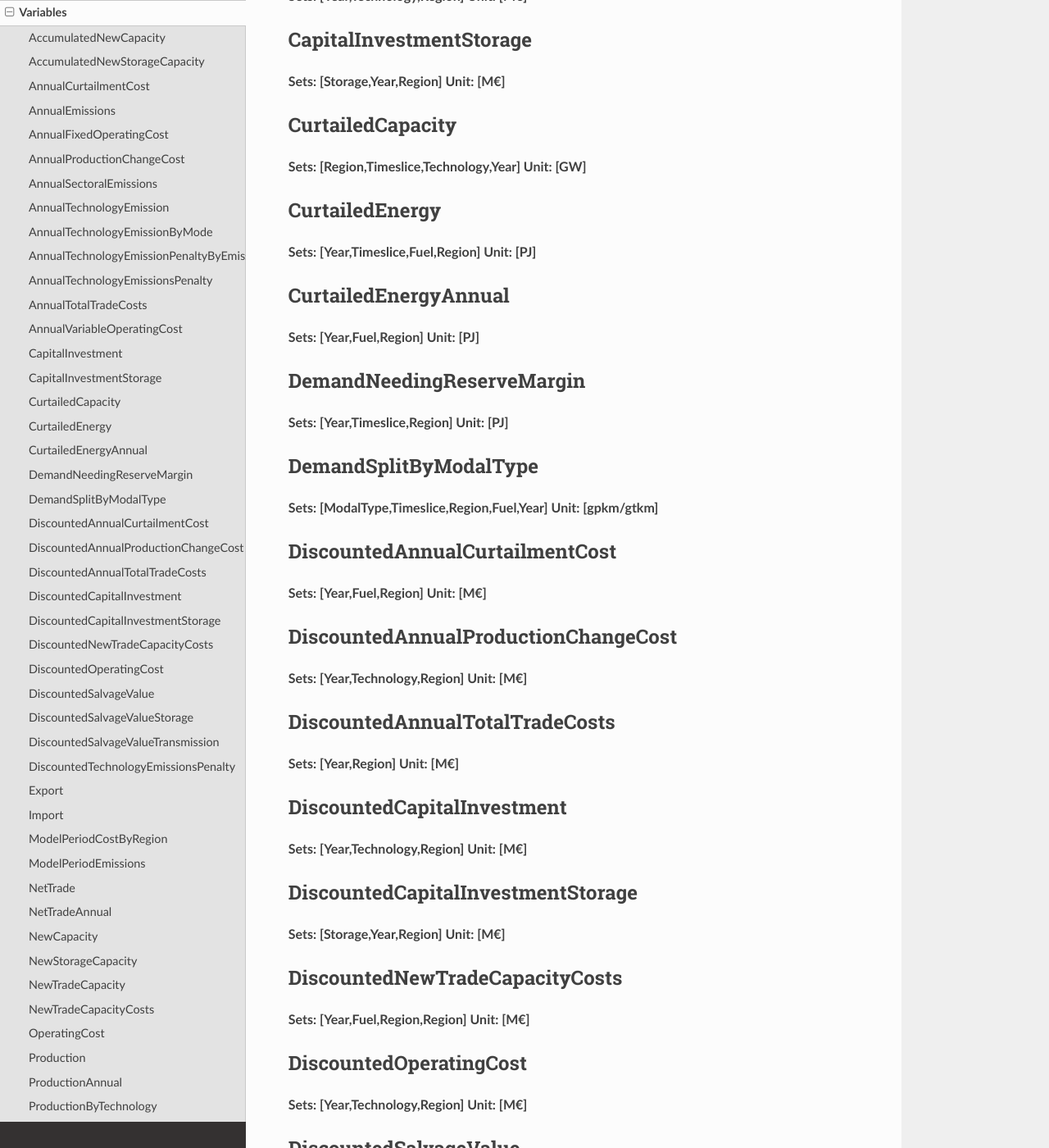
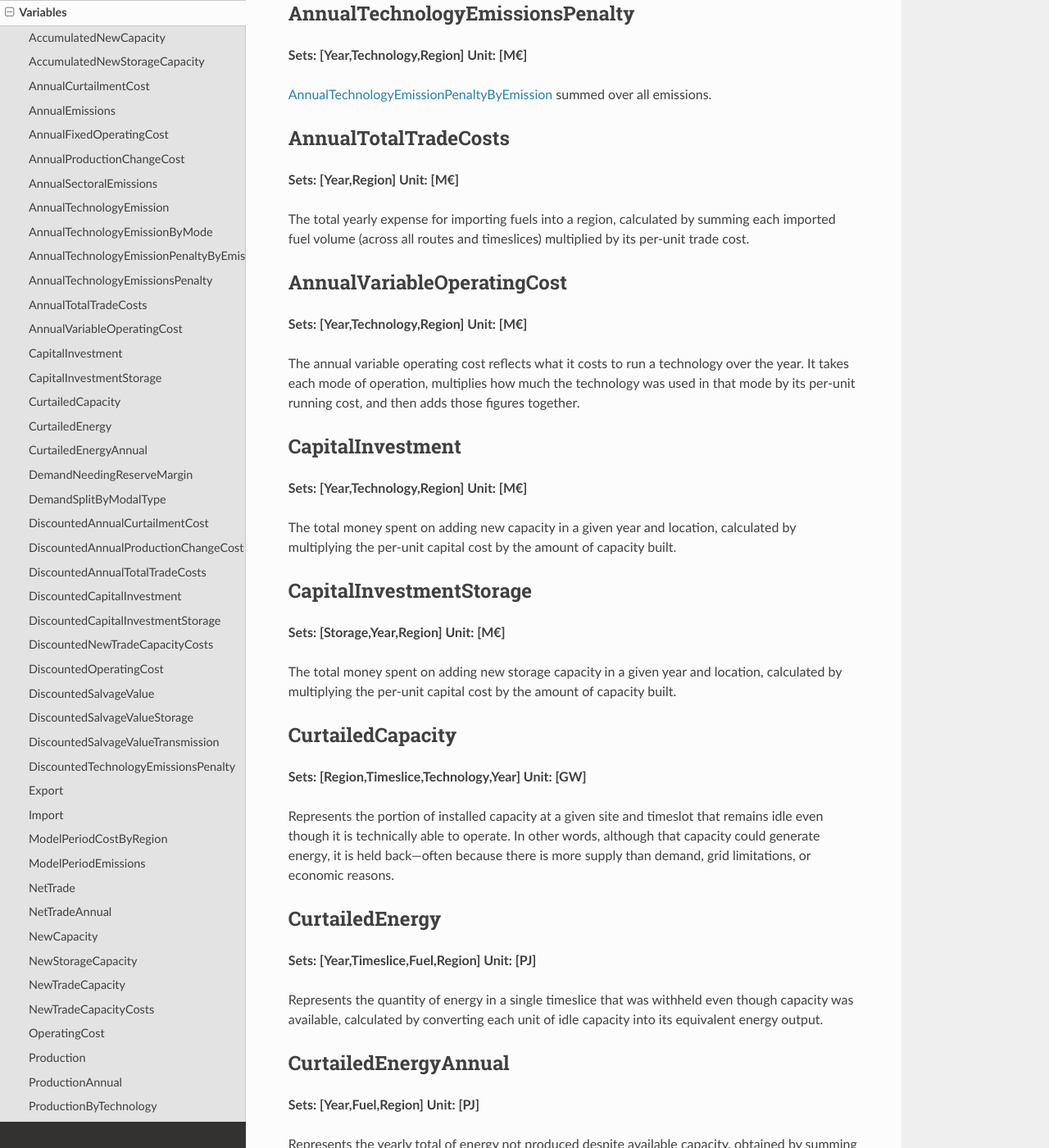
Before and after one commit to GENeSYS-MOD/GENeSYS_MOD.readthedocs, a Sphinx documentation site: the page built from docs/source/mathematical_formulation/variables.rst, in a window 1280 px wide and 1400 px high, scrolled down 2112 px. Shown: the whole window at 82% size. Built offline with Sphinx 7.4.7 and the Read the Docs theme 3.1.0, drawn with Linux system fonts in a browser that asks for light colours; some of the changed text lies outside the part shown.

Commit message:
some more variable descriptions

```diff
--- a/docs/source/mathematical_formulation/variables.rst
+++ b/docs/source/mathematical_formulation/variables.rst
@@ -40,49 +40,75 @@ AnnualSectoralEmissions
 -----------------------
 **Sets: [Year,Emission,SECTOR,Region] Unit: [Mt]**
 
+Represents the total emissions of a given pollutant from a specific sector in a particular region and year. It is calculated as the sum of all technology-level emissions assigned to that sector in that region and year, and is used to enforce the annual sectoral emission cap.
+
 AnnualTechnologyEmission
 ------------------------
 **Sets: [Year,Technology,Emission,Region] Unit: [Mt]**
+
+Defined as the total emissions of a given pollutant from a specific technologyy in a particular region and year.
 
 AnnualTechnologyEmissionByMode
 ------------------------------
 **Sets: [Year,Technology,Emission,Mode of Operation,Region] Unit: [Mt]**
 
+Represents the annual mass of a specific pollutant emitted by a given technology when running in a particular operating mode within a region. It is computed by taking that technology’s total yearly activity in the chosen mode, multiplying by the mode’s fuel‐input ratios, and then applying the pollutant content per unit of each fuel.
+
+.. _annualtechnologyemissionpenaltybyemission:
+
 AnnualTechnologyEmissionPenaltyByEmission
 -----------------------------------------
 **Sets: [Year,Technology,Emission,Region] Unit: [M€]**
+
+The penalty cost assigned to a technology for emitting a particular pollutant in a given year and location, calculated by multiplying its annual emissions of that pollutant by the applicable penalty rate.
 
 AnnualTechnologyEmissionsPenalty
 --------------------------------
 **Sets: [Year,Technology,Region] Unit: [M€]**
 
+:ref:`annualtechnologyemissionpenaltybyemission` summed over all emissions.
+
 AnnualTotalTradeCosts
 ---------------------
 **Sets: [Year,Region] Unit: [M€]**
+
+The total yearly expense for importing fuels into a region, calculated by summing each imported fuel volume (across all routes and timeslices) multiplied by its per-unit trade cost.
 
 AnnualVariableOperatingCost
 ---------------------------
 **Sets: [Year,Technology,Region] Unit: [M€]**
 
+The annual variable operating cost reflects what it costs to run a technology over the year. It takes each mode of operation, multiplies how much the technology was used in that mode by its per-unit running cost, and then adds those figures together.
+
 CapitalInvestment
 -----------------
 **Sets: [Year,Technology,Region] Unit: [M€]**
+
+The total money spent on adding new capacity in a given year and location, calculated by multiplying the per-unit capital cost by the amount of capacity built.
 
 CapitalInvestmentStorage
 ------------------------
 **Sets: [Storage,Year,Region] Unit: [M€]**
 
+The total money spent on adding new storage capacity in a given year and location, calculated by multiplying the per-unit capital cost by the amount of capacity built.
+
 CurtailedCapacity
 -----------------
 **Sets: [Region,Timeslice,Technology,Year] Unit: [GW]**
+
+Represents the portion of installed capacity at a given site and timeslot that remains idle even though it is technically able to operate. In other words, although that capacity could generate energy, it is held back—often because there is more supply than demand, grid limitations, or economic reasons.
 
 CurtailedEnergy
 ---------------
 **Sets: [Year,Timeslice,Fuel,Region] Unit: [PJ]**
 
+Represents the quantity of energy in a single timeslice that was withheld even though capacity was available, calculated by converting each unit of idle capacity into its equivalent energy output.
+
 CurtailedEnergyAnnual
 ---------------------
 **Sets: [Year,Fuel,Region] Unit: [PJ]**
+
+Represents the yearly total of energy not produced despite available capacity, obtained by summing all curtailed-energy values across every timeslice for a given fuel and region.
 
 DemandNeedingReserveMargin
 --------------------------
```
